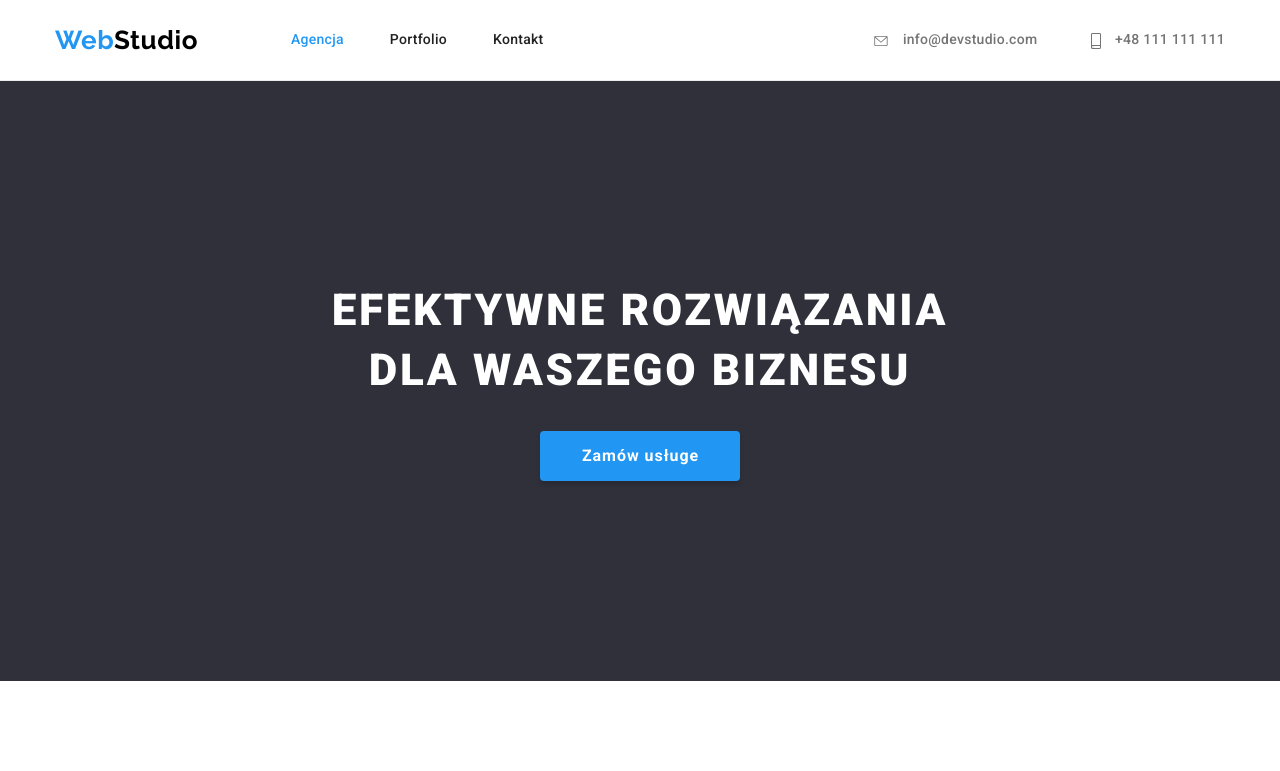
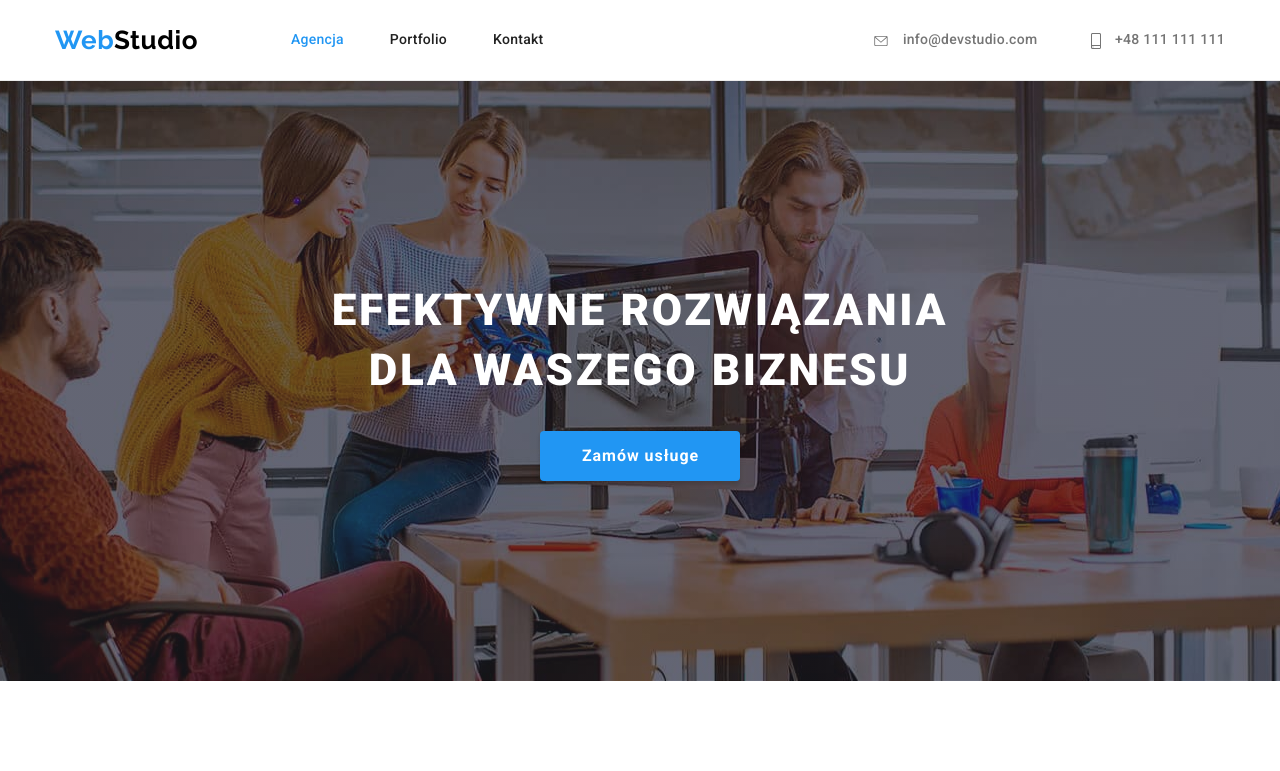
Before and after one commit to D-Bednarczyk/goit-markup-hw-04, a plain HTML site: page index.html in a window 1280 px wide. Shown: the top 771 px of the page. Drawn offline with nearby package versions, Linux system fonts and the light colour scheme.

Commit message:
Update styles.css

```diff
--- a/css/styles.css
+++ b/css/styles.css
@@ -133,7 +133,7 @@ header {
       var(--gradient-color),
       var(--gradient-color)
     ),
-    url(./images/background.jpg);
+    url(https://d-bednarczyk.github.io/goit-markup-hw-04/images/background.jpg);
   background-position: 50% 40%;
   background-size: 1600px;
   background-repeat: no-repeat;
```
